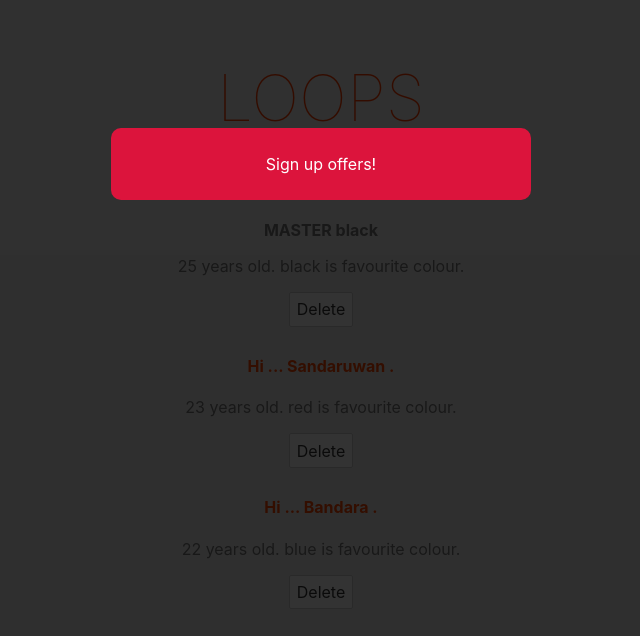
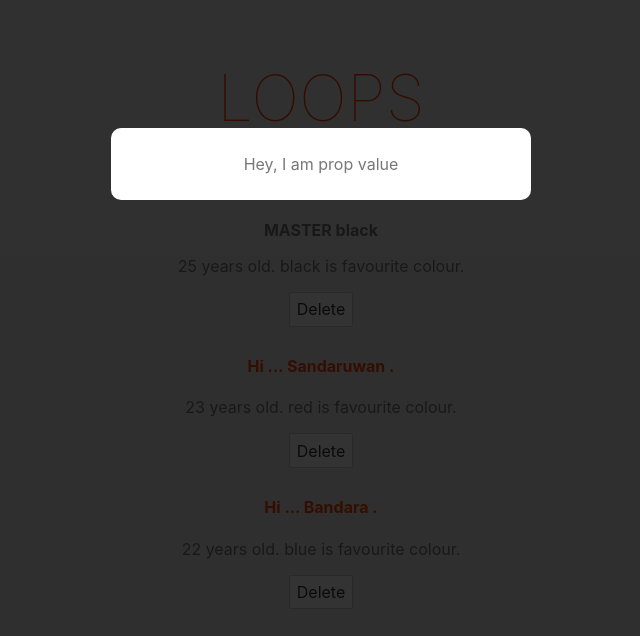
Before and after one commit to DaminduSandaruwan/LearnSvelte, a Svelte app in the folder learnloops/: page / in a window 1280 px wide. Shown: the top 636 px of the page, without its empty margins (319-959 px from the left). Built offline with nearby package versions, Linux system fonts and the light colour scheme.

Commit message:
pass message from props

```diff
--- a/learnloops/src/App.svelte
+++ b/learnloops/src/App.svelte
@@ -20,9 +20,7 @@
 
 </script>
 
-
-
-<Offer/>
+<Offer message="Hey, I am prop value"/>
 
 <main>
 
@@ -42,6 +40,8 @@
 		<p>There are no people to show</p>
 	{/each}
 </main>
+
+
 
 <style>
 	main {
--- a/learnloops/src/modal.svelte
+++ b/learnloops/src/modal.svelte
@@ -1,12 +1,13 @@
 <script>
+    export let message = 'default value';
     let showModal = true;
-    let isPromo = true;
+    let isPromo = false;
 </script>
 
 {#if showModal}
     <div class="backdrop" class:promo={isPromo}>
         <div class="modal">
-            <p>Sign up offers!</p>
+            <p>{message}</p>
         </div>
     </div>
 {/if}
```
